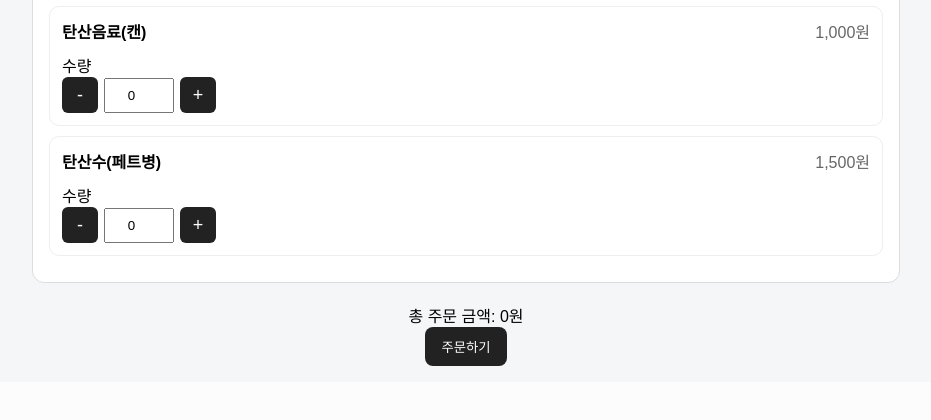
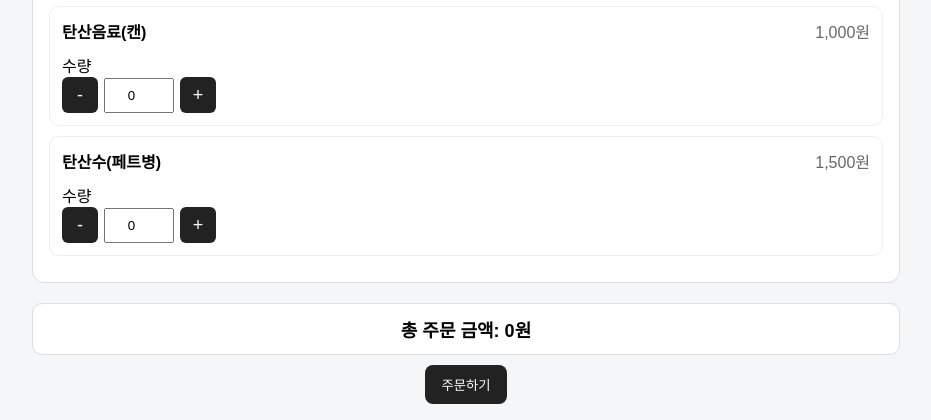
Before and after one commit to silvinggit-hue/salad-order-system, a Flask app: page / in a window 1280 px wide. Shown: the part 4554-4974 px from the top of the page, without its empty margins (174-1105 px from the left). Before the commit the page ends 4920 px from the top, so only its background shows below. Run offline with Flask 3, Linux system fonts and the light colour scheme.

Commit message:
Update style.css

```diff
--- a/app/static/css/style.css
+++ b/app/static/css/style.css
@@ -337,3 +337,13 @@ h1 {
         width: 100%;
     }
 }
+.live-total-box {
+    margin-bottom: 10px;
+    padding: 12px;
+    background: #ffffff;
+    border: 1px solid #dddddd;
+    border-radius: 10px;
+    font-size: 18px;
+    font-weight: bold;
+    text-align: center;
+}
```
